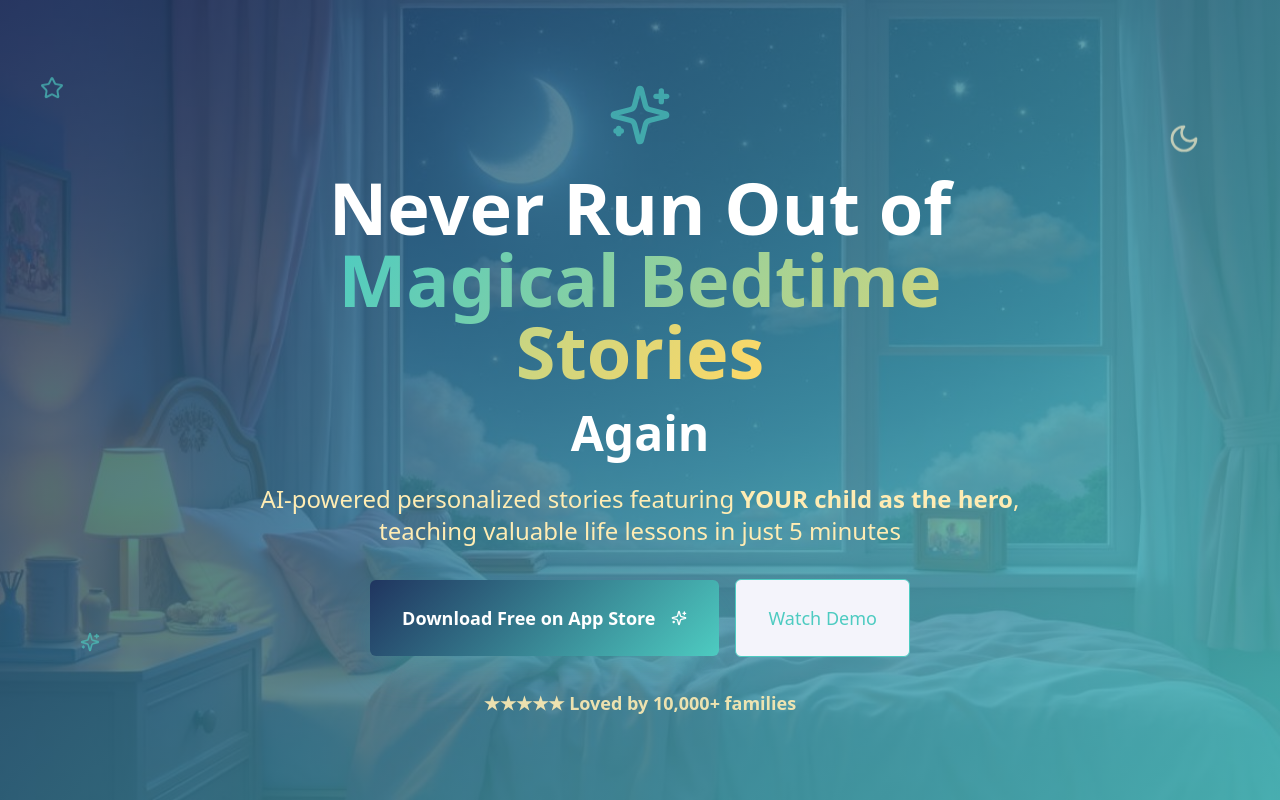
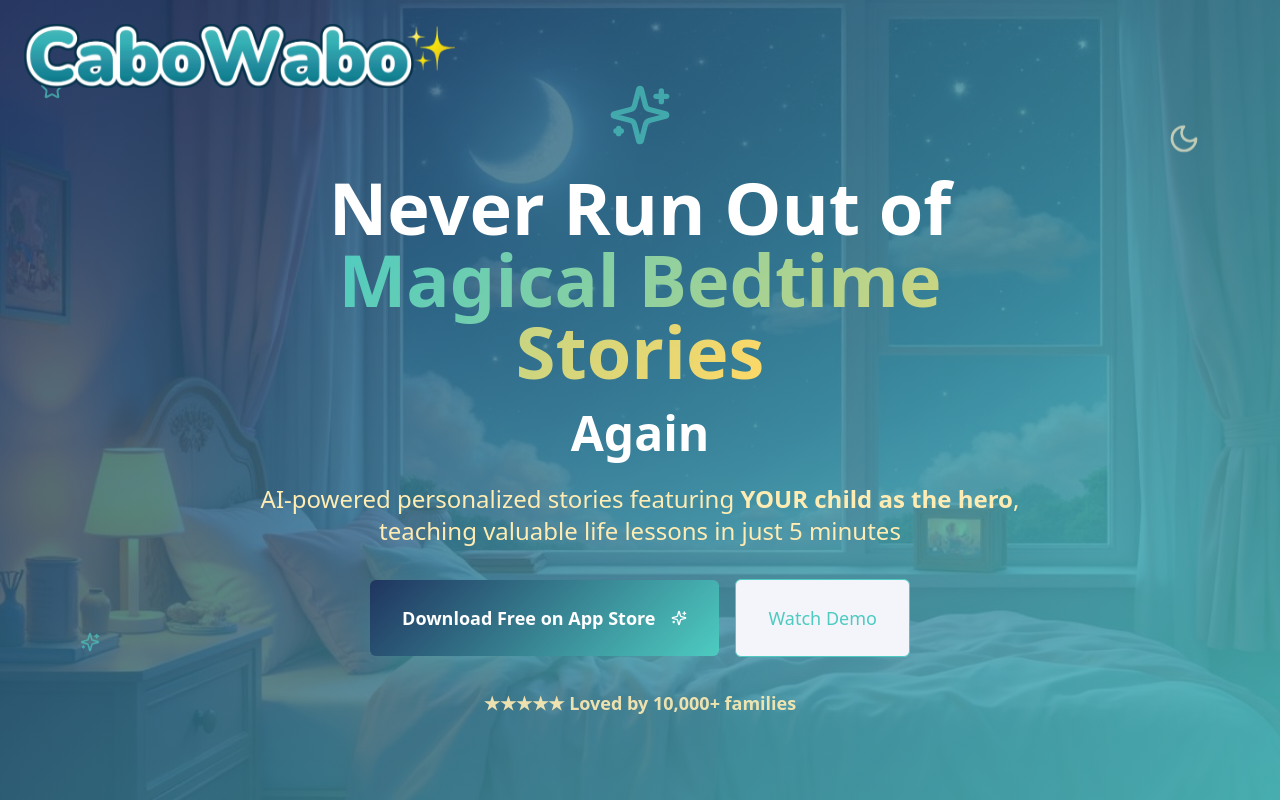
Before and after one commit to bigdog6978/cabo-wabo-landing-page, a React (Vite) app: page / in a window 1280 px wide. Shown: the top 800 px of the page. Built offline with nearby package versions, Linux system fonts and the light colour scheme.

Commit message:
Add logo to header
Add the CaboWabo logo to the top left corner of the header.

```diff
--- a/src/components/HeroSection.tsx
+++ b/src/components/HeroSection.tsx
@@ -11,6 +11,15 @@ const HeroSection = () => {
         style={{ backgroundImage: `url(${heroImage})` }}
       >
         <div className="absolute inset-0 gradient-hero opacity-80"></div>
+      </div>
+
+      {/* Logo in top left corner */}
+      <div className="absolute top-6 left-6 z-20">
+        <img
+          src="/lovable-uploads/cff4a35b-daac-4cfa-a154-02d5bfc1ade6.png"
+          alt="CaboWabo"
+          className="h-12 md:h-16 w-auto"
+        />
       </div>
 
       {/* Floating Elements */}
```
Also changed, not shown: public/lovable-uploads/cff4a35b-daac-4cfa-a154-02d5bfc1ade6.png (added).
